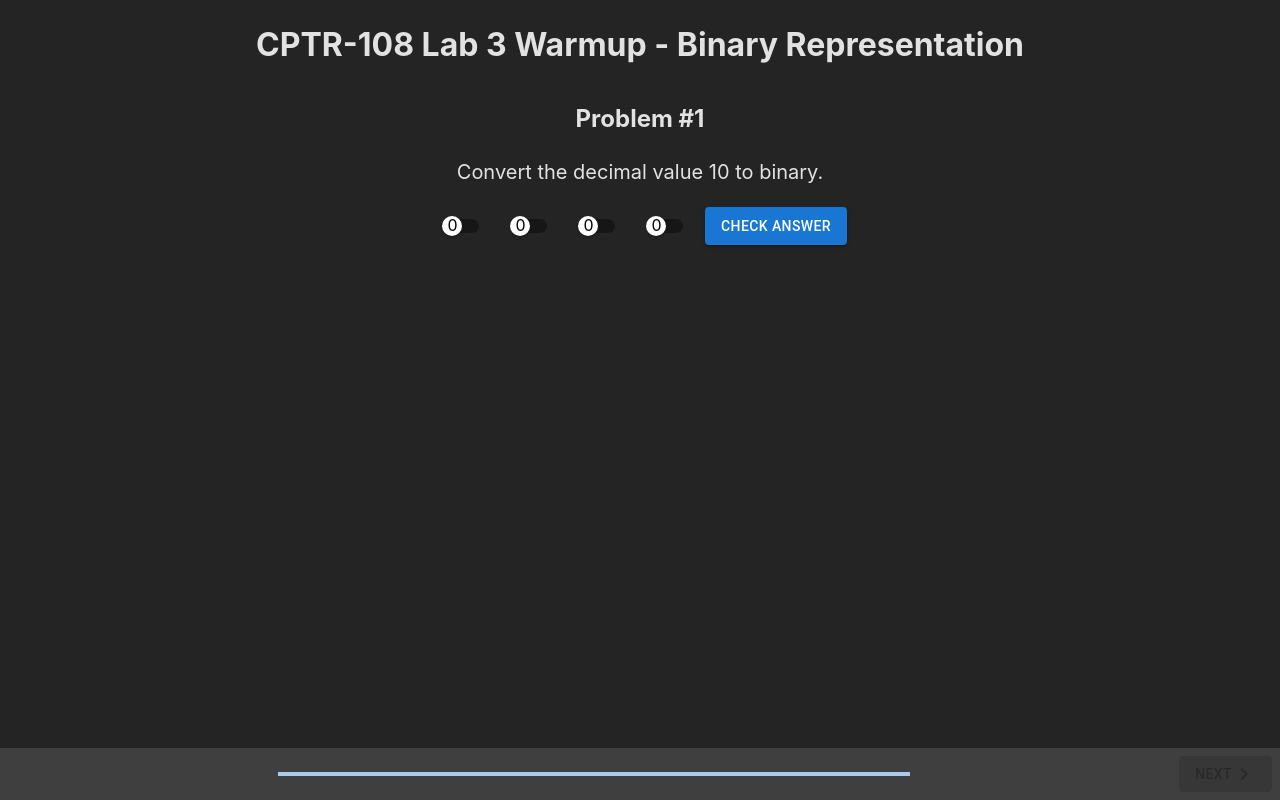
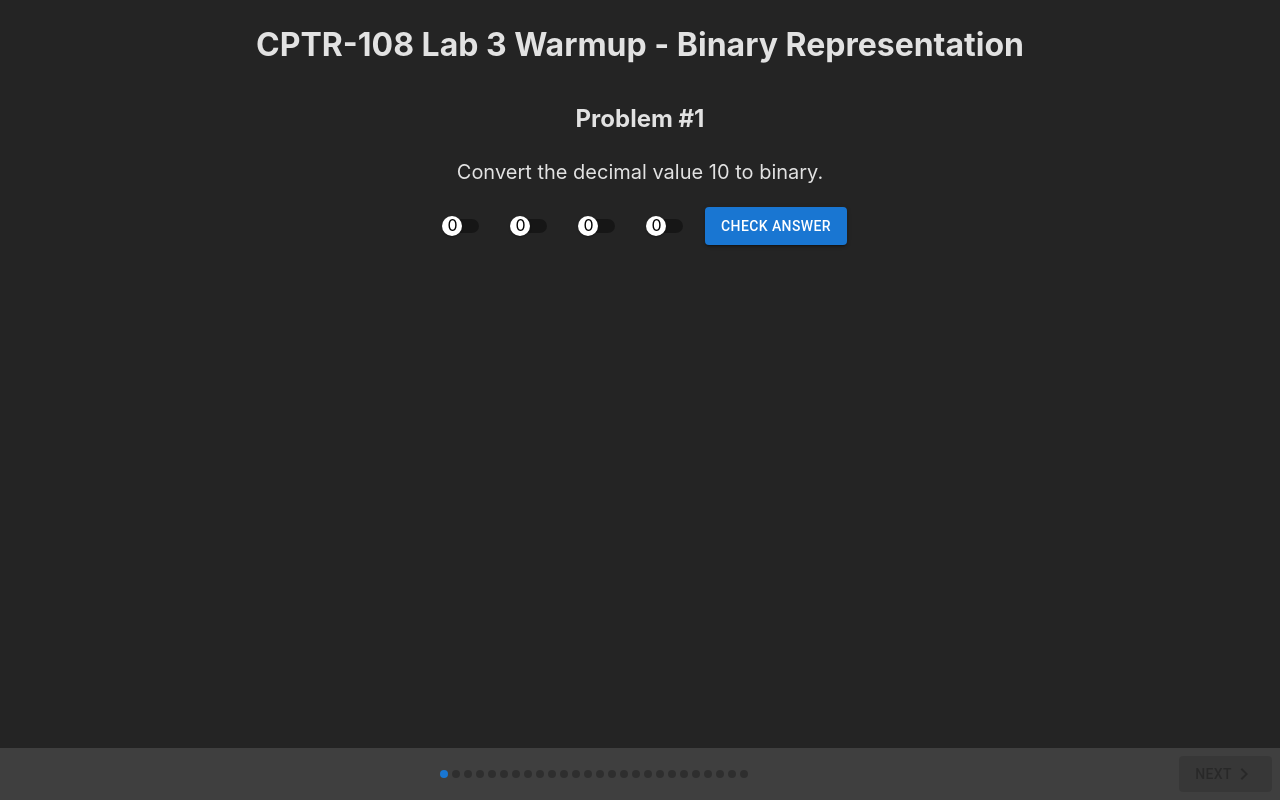
Before and after one commit to dakotacookenmaster/cptr-108-bits, a React (Vite) app: page / in a window 1280 px wide. Built offline with nearby package versions, Linux system fonts and the light colour scheme.

Commit message:
Modified snackbar position

```diff
--- a/src/components/ProgressStepper.tsx
+++ b/src/components/ProgressStepper.tsx
@@ -24,10 +24,10 @@ export default function ProgressMobileStepper(props: ProgressMobileStepperProps)
             <h1 style={{textAlign: "center"}}>CPTR-108 Lab 3 Warmup - Binary Representation</h1>
             { React.cloneElement(props.steps[activeStep], { setCanMove, canMove} )}
             <MobileStepper
-                variant="progress"
                 steps={props.steps.length}
                 sx={{ background: "#3F3F3F", position: "absolute", bottom: "0px", width: "calc(100% - 16px)", overflow: "hidden" }}
                 position="static"
+                variant="dots"
                 activeStep={activeStep}
                 nextButton={
                     <Button variant={"contained"} onClick={handleNext} disabled={!canMove || activeStep === props.steps.length - 1}>
--- a/src/main.tsx
+++ b/src/main.tsx
@@ -20,7 +20,13 @@ const router = createBrowserRouter([
 
 ReactDOM.createRoot(document.getElementById('root')!).render(
   <React.StrictMode>
-    <SnackbarProvider>
+    <SnackbarProvider
+      anchorOrigin={{
+        vertical: "top",
+        horizontal: "center"
+      }}
+      dense={true}
+    >
       <RouterProvider router={router} />
     </SnackbarProvider>
   </React.StrictMode>,
```
